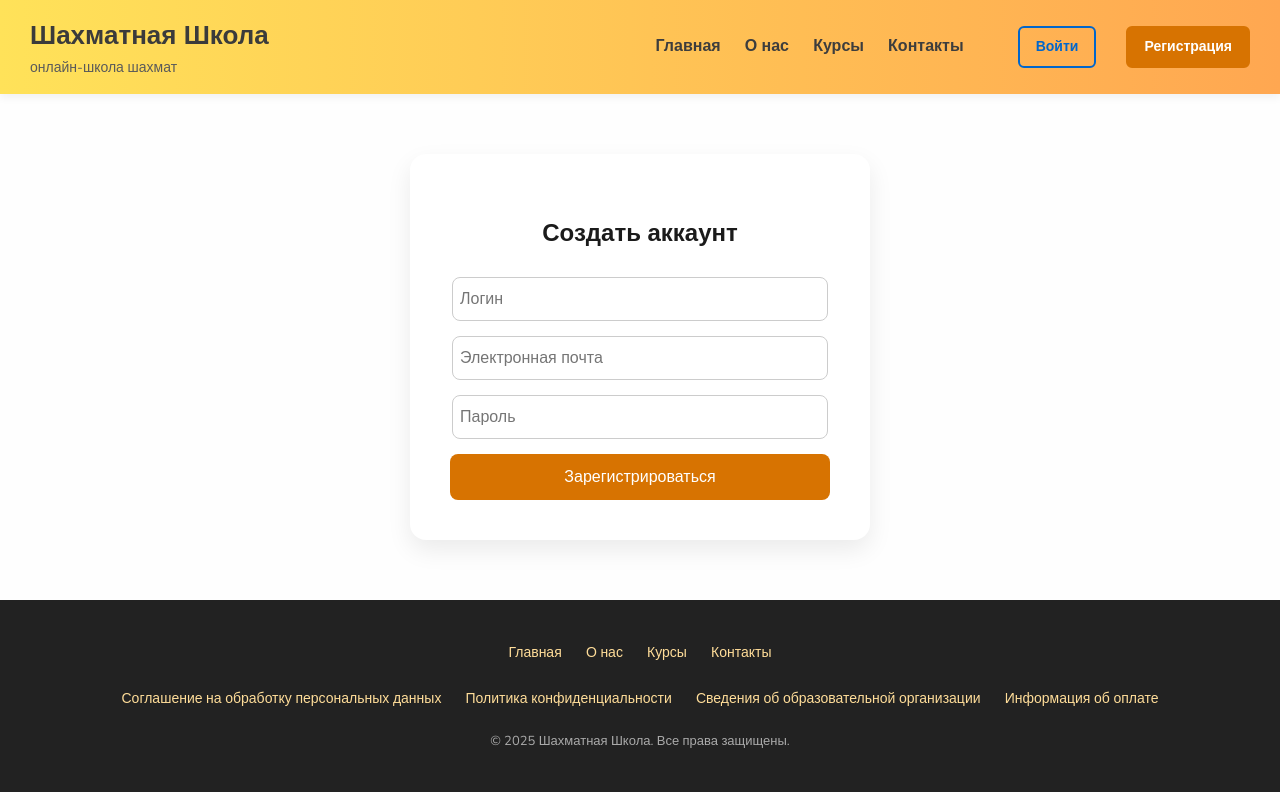
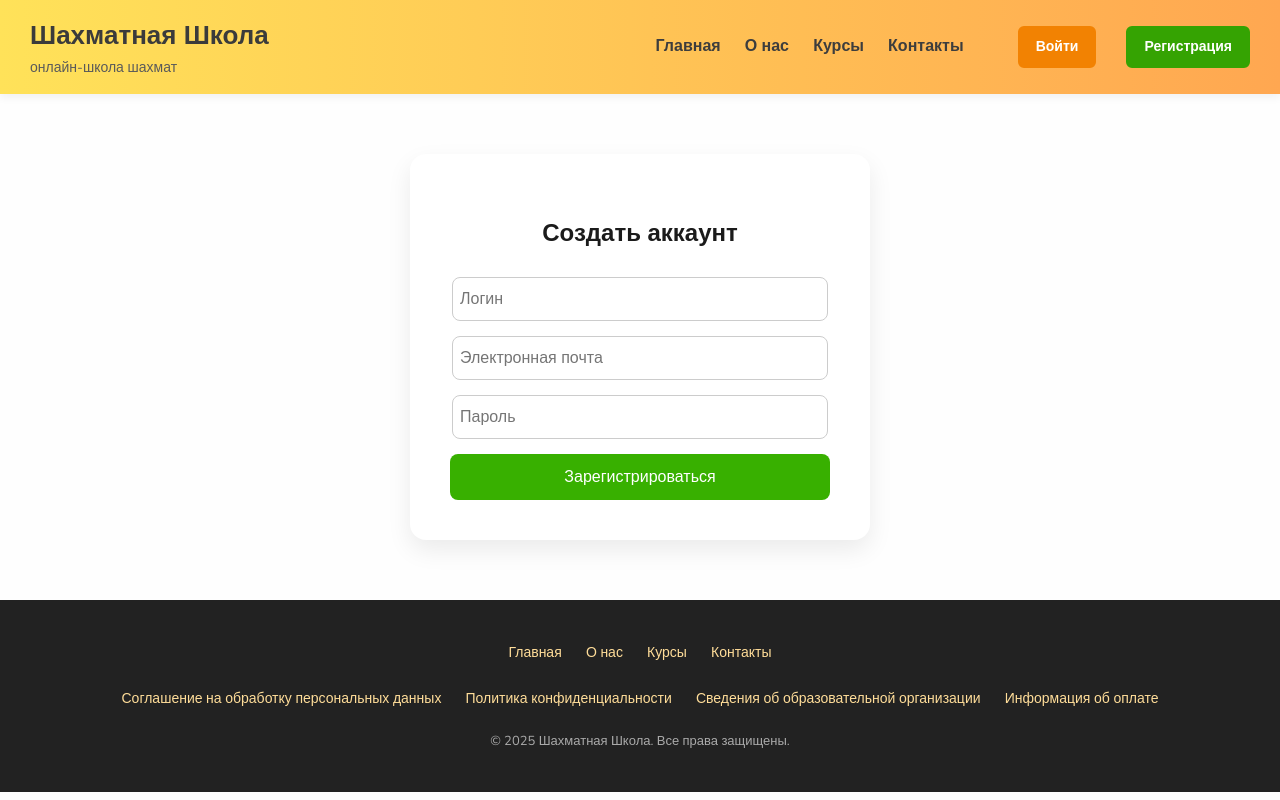
Before and after one commit to SashaBazueva/webChessScool, a plain HTML site: page html/register.html in a window 1280 px wide. Drawn offline with nearby package versions, Linux system fonts and the light colour scheme.

Commit message:
Изменение стиля кнопок в header

```diff
--- a/css/about-us.css
+++ b/css/about-us.css
@@ -345,6 +345,7 @@ footer a:hover {
 }
 
 /* ===== Кнопки Войти и Зарегистрироваться ===== */
+/* Кнопки в хедере */
 .auth-buttons {
   display: inline-flex;
   gap: 10px;
@@ -363,25 +364,25 @@ footer a:hover {
 }
 
 .btn.login {
-  background-color: transparent;
-  color: #0066cc;
-  border: 2px solid #0066cc;
+  background-color: #f28202;
+  color: #ffffff;
+  border: 2px solid #f28202;
 }
 
 .btn.login:hover {
-  background-color: #0066cc;
-  color: #fff;
+  background-color: #fff;
+  color: #f28202;
 }
 
 .btn.register {
-  background-color: #d77301;
-  color: #fff;
-  border: 2px solid #d77301;
+  background-color: #35a302;
+  color: #ffffff;
+  border: 2px solid #35a302;
 }
 
 .btn.register:hover {
-  background-color: #ff8b18;
-  border-color: #ff8b18;
+  background-color: #fff;
+  color: #35a302;
 }
 
 /* ===== Адаптивность ===== */
--- a/css/contacts.css
+++ b/css/contacts.css
@@ -52,6 +52,7 @@ header {
 }
 
 /* Кнопки в хедере */
+/* Кнопки в хедере */
 .auth-buttons {
   display: inline-flex;
   gap: 10px;
@@ -70,25 +71,25 @@ header {
 }
 
 .btn.login {
-  background-color: transparent;
-  color: #0066cc;
-  border: 2px solid #0066cc;
+  background-color: #f28202;
+  color: #ffffff;
+  border: 2px solid #f28202;
 }
 
 .btn.login:hover {
-  background-color: #0066cc;
-  color: #fff;
+  background-color: #fff;
+  color: #f28202;
 }
 
 .btn.register {
-  background-color: #d77301;
-  color: #fff;
-  border: 2px solid #d77301;
+  background-color: #35a302;
+  color: #ffffff;
+  border: 2px solid #35a302;
 }
 
 .btn.register:hover {
-  background-color: #ff8b18;
-  border-color: #ff8b18;
+  background-color: #fff;
+  color: #35a302;
 }
 
 .contacts-container {
--- a/css/courses.css
+++ b/css/courses.css
@@ -70,25 +70,25 @@ header {
 }
 
 .btn.login {
-  background-color: transparent;
-  color: #0066cc;
-  border: 2px solid #0066cc;
+  background-color: #f28202;
+  color: #ffffff;
+  border: 2px solid #f28202;
 }
 
 .btn.login:hover {
-  background-color: #0066cc;
-  color: #fff;
+  background-color: #fff;
+  color: #f28202;
 }
 
 .btn.register {
-  background-color: #d77301;
-  color: #fff;
-  border: 2px solid #d77301;
+  background-color: #35a302;
+  color: #ffffff;
+  border: 2px solid #35a302;
 }
 
 .btn.register:hover {
-  background-color: #ff8b18;
-  border-color: #ff8b18;
+  background-color: #fff;
+  color: #35a302;
 }
 
 /* Контейнер курсов */
--- a/css/login.css
+++ b/css/login.css
@@ -70,25 +70,25 @@ header {
 }
 
 .btn.login {
-  background-color: transparent;
-  color: #0066cc;
-  border: 2px solid #0066cc;
+  background-color: #f28202;
+  color: #ffffff;
+  border: 2px solid #f28202;
 }
 
 .btn.login:hover {
-  background-color: #0066cc;
-  color: #fff;
+  background-color: #fff;
+  color: #f28202;
 }
 
 .btn.register {
-  background-color: #d77301;
-  color: #fff;
-  border: 2px solid #d77301;
+  background-color: #35a302;
+  color: #ffffff;
+  border: 2px solid #35a302;
 }
 
 .btn.register:hover {
-  background-color: #ff8b18;
-  border-color: #ff8b18;
+  background-color: #fff;
+  color: #35a302;
 }
 
 /* Контейнер входа */
--- a/css/main.css
+++ b/css/main.css
@@ -271,6 +271,7 @@ footer a:hover {
 
 
 /* Кнопки Войти и Зарегистрироваться */
+/* Кнопки в хедере */
 .auth-buttons {
   display: inline-flex;
   gap: 10px;
@@ -289,23 +290,23 @@ footer a:hover {
 }
 
 .btn.login {
-  background-color: transparent;
-  color: #0066cc;
-  border: 2px solid #0066cc;
+  background-color: #f28202;
+  color: #ffffff;
+  border: 2px solid #f28202;
 }
 
 .btn.login:hover {
-  background-color: #0066cc;
-  color: #fff;
+  background-color: #fff;
+  color: #f28202;
 }
 
 .btn.register {
-  background-color: #d77301;
-  color: #fff;
-  border: 2px solid #d77301;
+  background-color: #35a302;
+  color: #ffffff;
+  border: 2px solid #35a302;
 }
 
 .btn.register:hover {
-  background-color: #ff8b18;
-  border-color: #ff8b18;
+  background-color: #fff;
+  color: #35a302;
 }
--- a/css/register.css
+++ b/css/register.css
@@ -70,25 +70,25 @@ header {
 }
 
 .btn.login {
-  background-color: transparent;
-  color: #0066cc;
-  border: 2px solid #0066cc;
+  background-color: #f28202;
+  color: #ffffff;
+  border: 2px solid #f28202;
 }
 
 .btn.login:hover {
-  background-color: #0066cc;
-  color: #fff;
+  background-color: #fff;
+  color: #f28202;
 }
 
 .btn.register {
-  background-color: #d77301;
-  color: #fff;
-  border: 2px solid #d77301;
+  background-color: #35a302;
+  color: #ffffff;
+  border: 2px solid #35a302;
 }
 
 .btn.register:hover {
-  background-color: #ff8b18;
-  border-color: #ff8b18;
+  background-color: #fff;
+  color: #35a302;
 }
 
 /* Регистрация */
@@ -130,7 +130,7 @@ form button {
   width: 95%;
   padding: 14px;
   font-size: 16px;
-  background-color: #d77301;
+  background-color: #38b000;
   color: #fff;
   border: none;
   border-radius: 8px;
@@ -139,7 +139,7 @@ form button {
 }
 
 form button:hover {
-  background-color: #ff8b18;
+  background-color: #2a8600;
 }
 
 /* Подвал */
```
